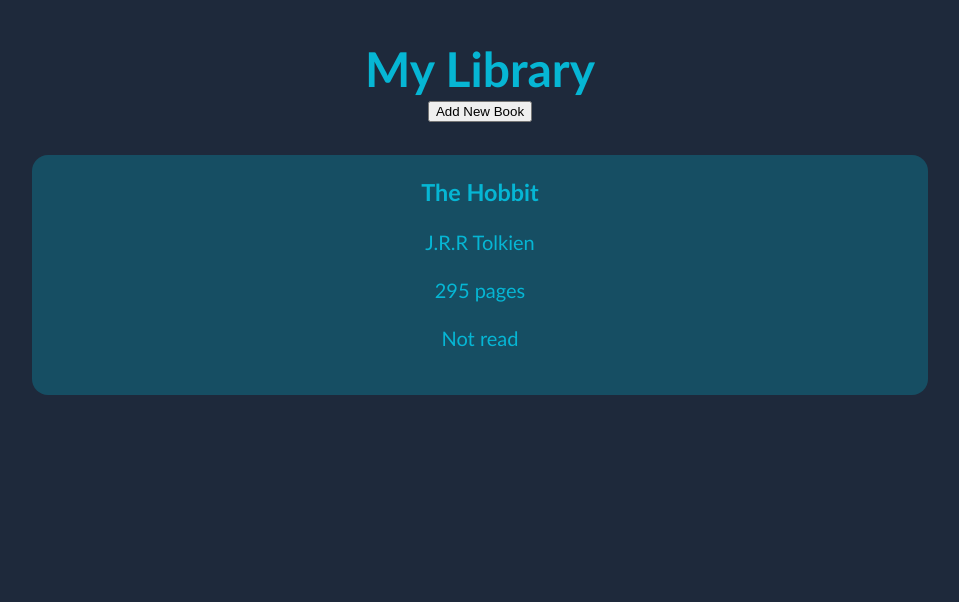
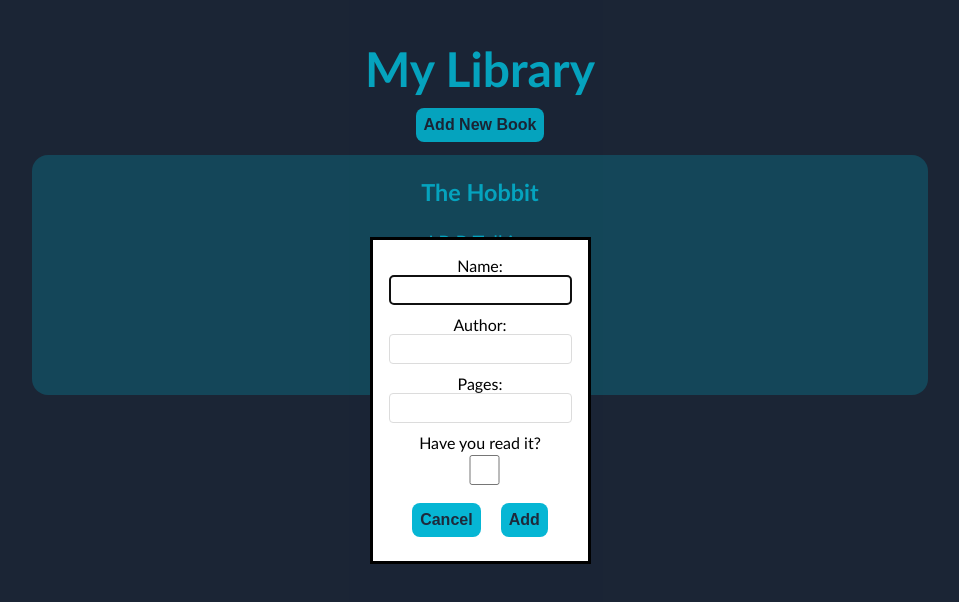
Before and after one commit to Grelgn/TOP-Library, a plain HTML site: page index.html in a window 1280 px wide. Both pictures are taken after a click on the button "Add New Book". Shown: the whole page, without its empty margins (160-1119 px from the left). Drawn offline with Linux system fonts and the light colour scheme.

Commit message:
Add the ability to add new books with a form

```diff
--- a/index.html
+++ b/index.html
@@ -12,8 +12,22 @@
         My Library
     </header>
     <main>
-        <div class="add">
-            <button>Add New Book</button>
+        <div>
+            <dialog>
+                <form>
+                    <label for="name">Name:</label>
+                    <input type="text" name="name" id="name">
+                    <label for="author">Author:</label>
+                    <input type="text" name="author" id="author">
+                    <label for="pages">Pages:</label>
+                    <input type="number" name="pages" id="pages">
+                    <label for="read">Have you read it?</label>
+                    <input type="checkbox" name="read" id="read">
+                    <button type="button" class="cancel">Cancel</button>
+                    <button type="button" class="add-book">Add</button>
+                </form>
+            </dialog>
+            <button class="add">Add New Book</button>
         </div>
         <div class="books">
 
--- a/javascript.js
+++ b/javascript.js
@@ -16,6 +16,7 @@ addBookToLibrary('The Hobbit', 'J.R.R Tolkien', '295', 'Not read');
 const books = document.querySelector(".books");
 
 function displayBooks() {
+    books.innerHTML = '';
     myLibrary.forEach((element) => {
         const book = document.createElement("div");
         book.classList.add("book");
@@ -25,3 +26,28 @@ function displayBooks() {
 }
 
 displayBooks();
+
+const dialog = document.querySelector("dialog");
+const add = document.querySelector(".add");
+const cancel = document.querySelector(".cancel");
+const addBook = document.querySelector(".add-book");
+
+add.addEventListener("click", () => {
+    dialog.showModal();
+});
+
+cancel.addEventListener("click", () => {
+    dialog.close();
+});
+
+addBook.addEventListener("click", () => {
+    const formName = document.querySelector("#name").value;
+    const formAuthor = document.querySelector("#author").value;
+    const formPages = document.querySelector("#pages").value;
+    let formRead = document.querySelector("#read").checked;
+
+    formRead ? formRead = "Read" : formRead = "Not read";
+
+    addBookToLibrary(formName, formAuthor, formPages, formRead)
+    displayBooks();
+});
--- a/style.css
+++ b/style.css
@@ -33,3 +33,24 @@ main {
     height: 30vh;
     font-size: 20px;
 }
+
+input {
+    display: block;
+    box-sizing: border-box;
+    width: 100%;
+    height: 30px;
+    border: 1px solid gainsboro;
+    border-radius: 4px;
+    margin-bottom: 10px;
+}
+
+button {
+    border: none;
+    border-radius: 8px;
+    font-size: 16px;
+    padding: 8px;
+    margin: 8px;
+    background-color: #06b6d4;
+    color: #1e293b;
+    font-weight: bold;
+}
```
